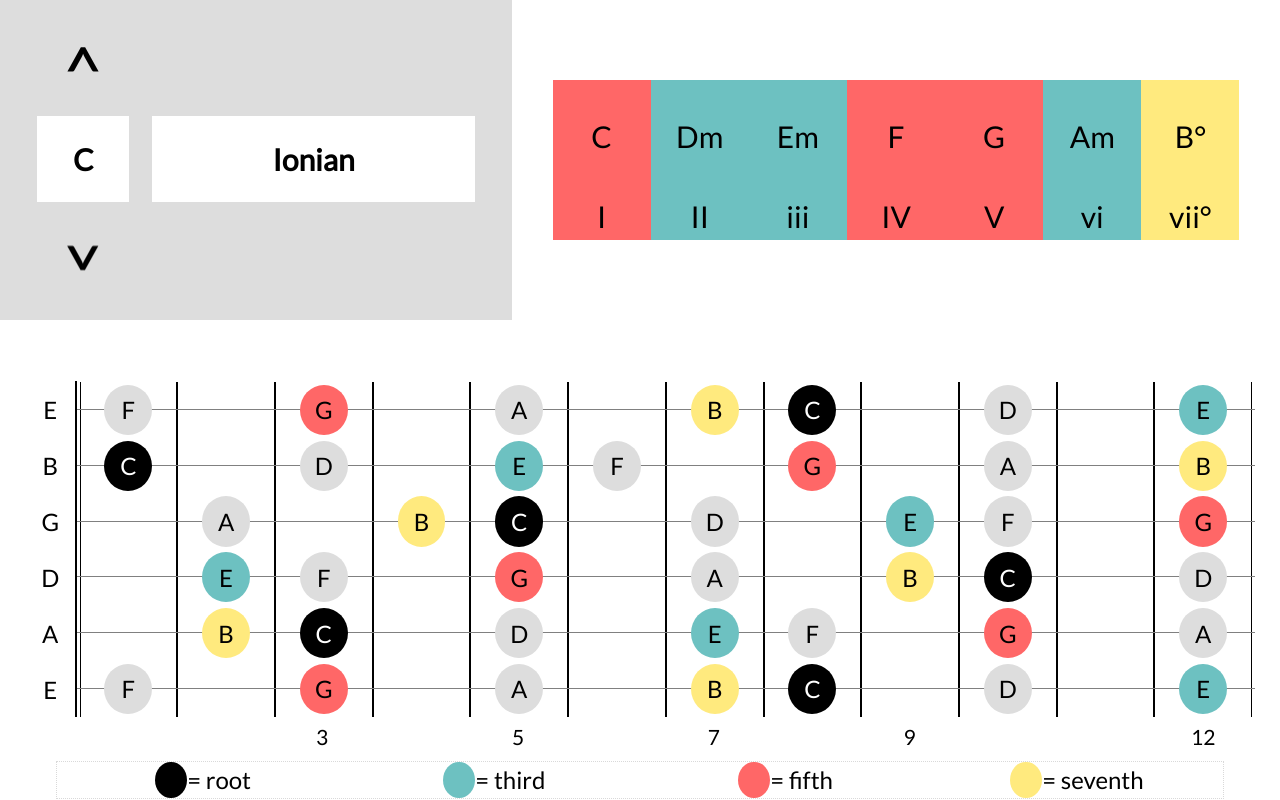
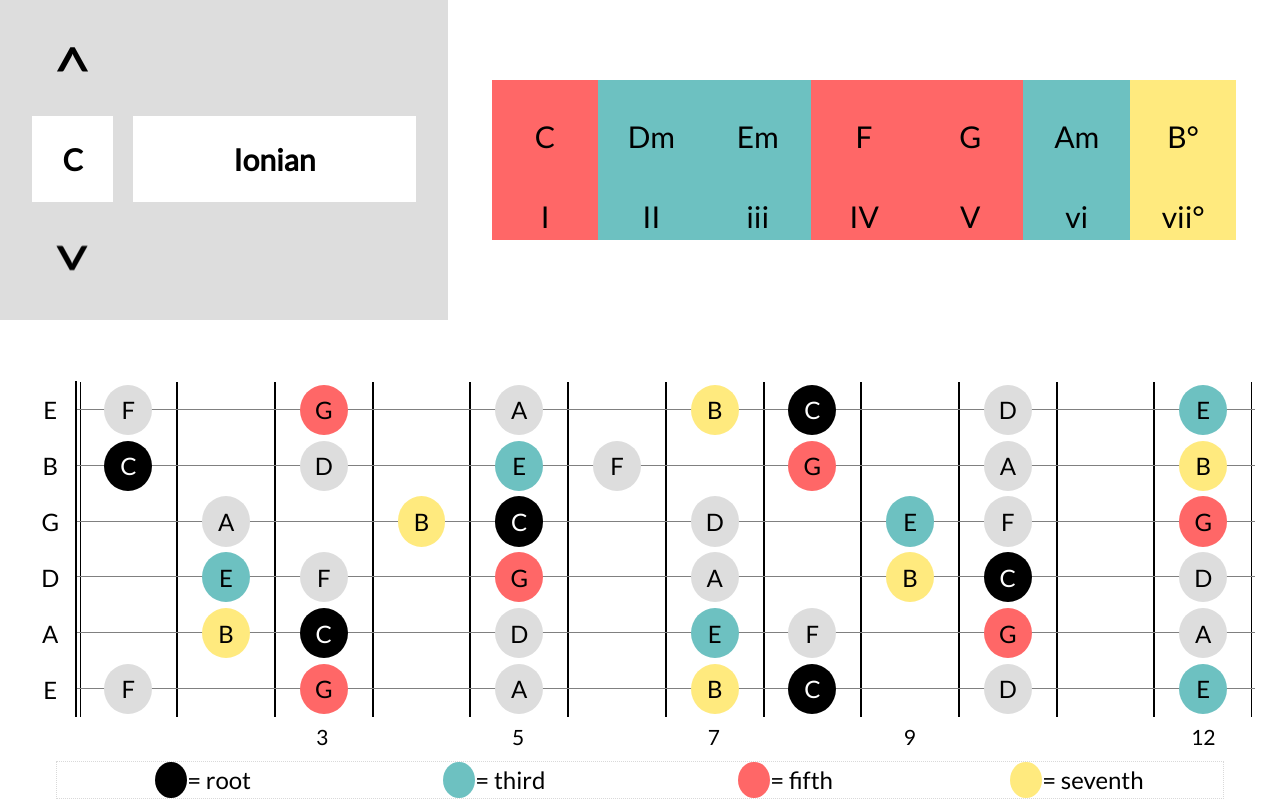
Before and after one commit to stoikal/guitarhelp, a React (Create React App) app: page / in a window 1280 px wide. Built offline with nearby package versions, Linux system fonts and the light colour scheme; a web font is replaced by a local one.

Commit message:
change size

```diff
--- a/src/App.css
+++ b/src/App.css
@@ -31,8 +31,8 @@
 
   width: 100%;
   height: 100%;
-  max-width: 200vh;
-  max-height: 90vw;
+  max-width: 170vh;
+  max-height: 70vw;
   display: flex;
   flex-direction: column;
   margin: auto;
@@ -466,6 +466,14 @@
 }
 
 
+.rowDigit:nth-child(3),
+.rowDigit:nth-child(5),
+.rowDigit:nth-child(7),
+.rowDigit:nth-child(9),
+.rowDigit:nth-child(12)
+   {
+  /* background: #e5ffe5; */
+}
 
 .strings {
   position: absolute;
@@ -495,6 +503,7 @@
 
 .dots {
   border-radius: 50%;
+  /* border: 1px solid black; */
   background: #dddddd;
   color: black;
   font-size: 0.8em;
@@ -516,26 +525,26 @@
 .rootnote {
   background: black;
   color: white;
-  border: none;
+  /* border: none; */
 }
 
 .thirdnote {
   background: var(--color-blu);
   color: black;
-  border: none;
+  /* border: none; */
 }
 
 .fifthnote {
   background: var(--color-red);
   color: black;
-  border: none;
+  /* border: none; */
 }
 
 .seventhnote {
 
   background: var(--color-ylw);
   color: black;
-  border: none;
+  /* border: none; */
 }
 
 .open {
@@ -544,6 +553,7 @@
   border-radius: 0%;
   color: black;
   background: white;
+  border: none;
 }
 
 
@@ -627,7 +637,22 @@
   * {
     font-size: 24px
   }
+
+  #upperLeft {
+
+    width: 35%;
+
+  }
+
+  #upperRight {
+
+    width: 65%;
+
+
+  }
 }
+
+
 
 @media only screen and (min-width: 1200px) {
   * {
```
